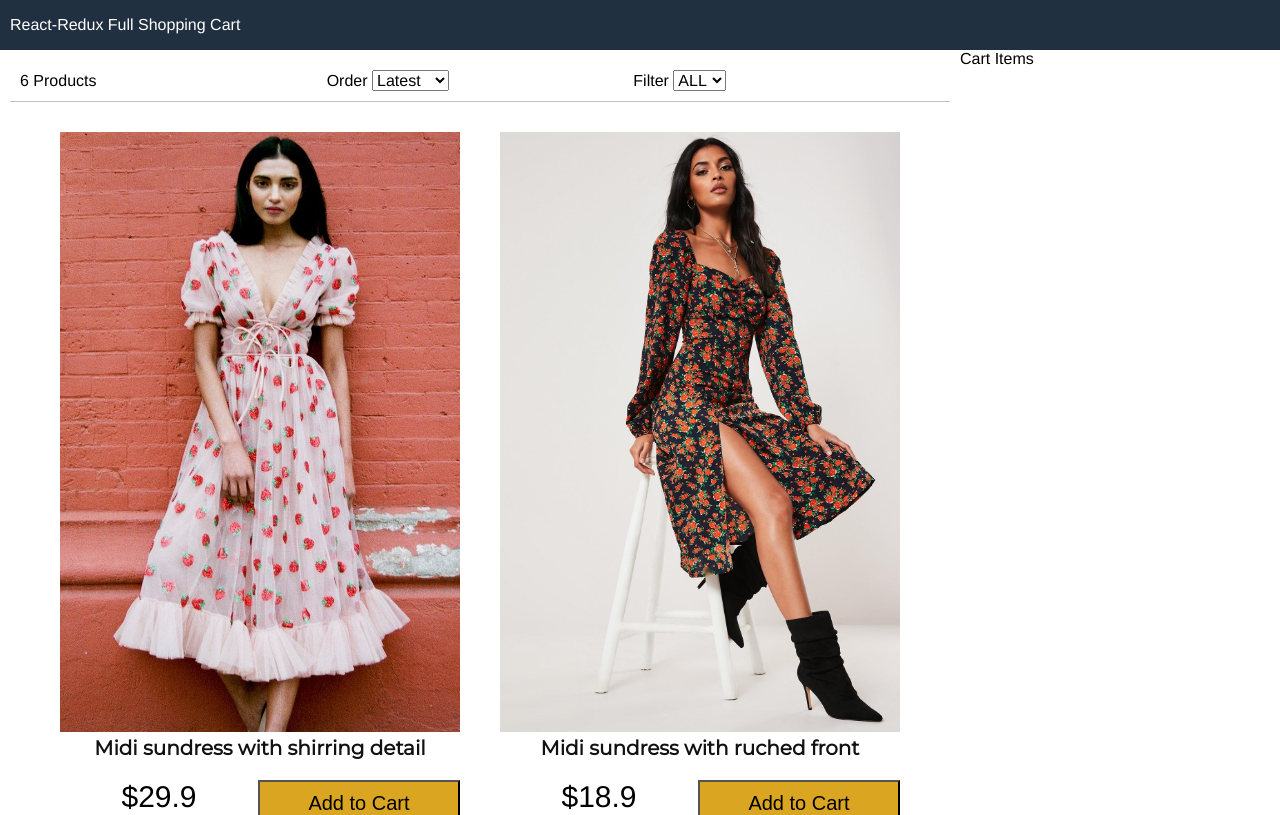
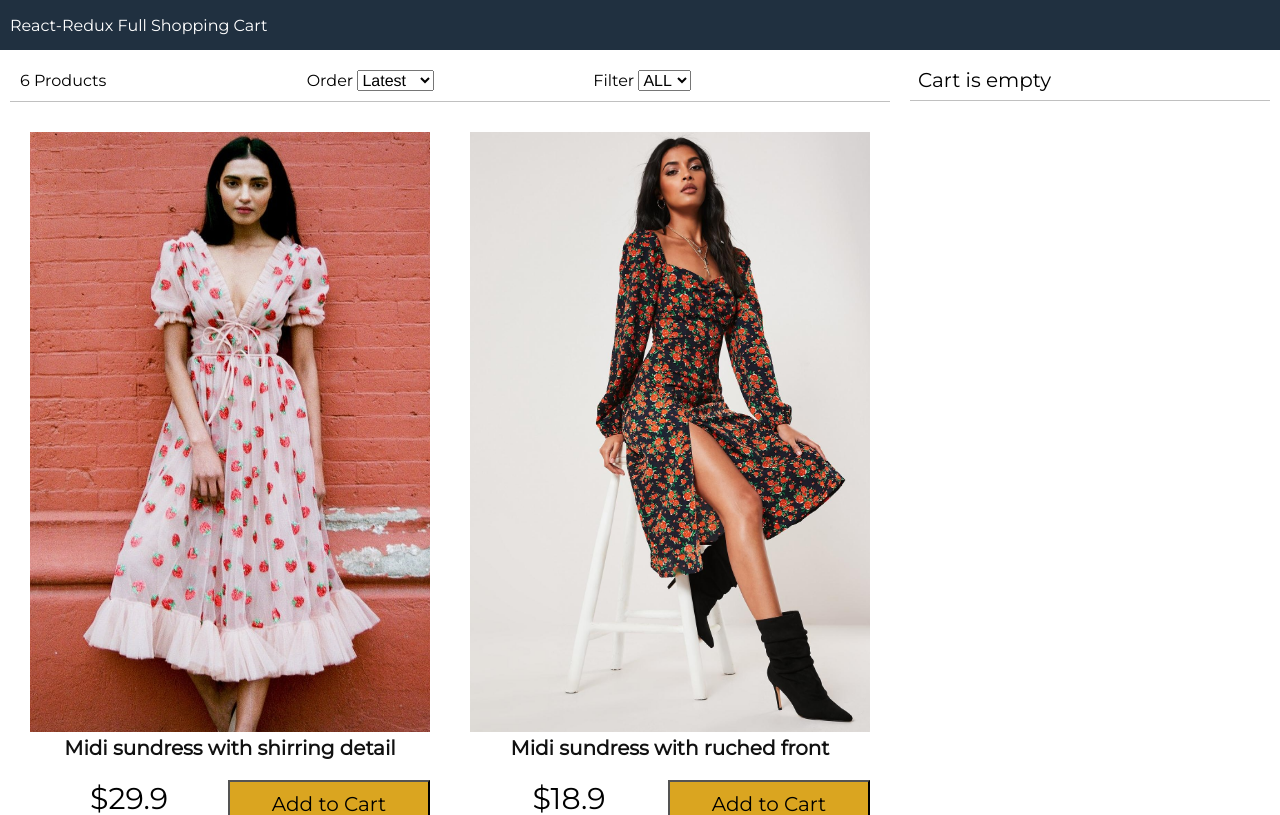
Before and after one commit to AGasco/full-shopping-cart, a React (Create React App) app: page / in a window 1280 px wide. Shown: the top 815 px of the page. Built offline with nearby package versions, Linux system fonts and the light colour scheme.

Commit message:
cart-component

```diff
--- a/src/App.css
+++ b/src/App.css
@@ -37,11 +37,12 @@
 }
 
 .App__mainContent {
-    flex: 3 60rem;
+    flex: 2.5 60rem;
 }
 
 .App__sidebar {
-    flex: 1 20rem;
+    flex: 1.5 20rem;
+    max-width: 700px;
 }
 
 .App__gridContainer>footer {
--- a/src/App.js
+++ b/src/App.js
@@ -1,14 +1,16 @@
 //feature 1
-import React, { useState } from "react";
+import React, { useState, useEffect } from "react";
 import Products from "./components/Products";
 import Filter from "./components/Filter";
 import data from "./data.json";
 import "./App.css";
+import Cart from "./components/Cart";
 
 function App() {
   const [products, setProducts] = useState(data.products);
   const [size, setSize] = useState("");
   const [sort, setSort] = useState("");
+  const [cartItems, setCartItems] = useState([]);
 
   const filterProducts = (e) => {
     const size = e.target.value;
@@ -36,6 +38,33 @@ function App() {
     setSort(e.target.value);
   };
 
+  const addToCart = (product) => {
+    const newCart = [...cartItems];
+    let alreadyInCart = false;
+    newCart.forEach((item) => {
+      if (item._id === product._id) {
+        console.log("We already have it");
+        item.count++;
+        alreadyInCart = true;
+      }
+    });
+    if (!alreadyInCart) {
+      newCart.push({ ...product, count: 1 });
+    }
+
+    setCartItems(newCart);
+  };
+
+  const removeFromCart = (cartItem) => {
+    const newCart = [...cartItems];
+    newCart.map((item, index) => {
+      if (item._id === cartItem._id) item.count--;
+      if (item.count === 0) newCart.splice(index, 1);
+    });
+
+    setCartItems(newCart);
+  };
+
   return (
     <div className="App">
       <div className="App__gridContainer">
@@ -52,9 +81,11 @@ function App() {
                 filterProducts={filterProducts}
                 sortProducts={sortProducts}
               />
-              <Products products={products} />
+              <Products addToCart={addToCart} products={products} />
             </div>
-            <div className="App__sidebar">Cart Items</div>
+            <div className="App__sidebar">
+              <Cart removeFromCart={removeFromCart} cartItems={cartItems} />
+            </div>
           </div>
         </main>
         <footer>All right is reserved</footer>
--- /dev/null
+++ b/src/components/Cart.jsx
@@ -0,0 +1,50 @@
+import React, { useState, useEffect } from "react";
+import CartItem from "./CartItem";
+import formatCurrency from "./../util";
+import "./../styles/Cart.css";
+
+function Cart({ cartItems, removeFromCart }) {
+  const [total, setTotal] = useState(0);
+
+  useEffect(() => {
+    if (cartItems.length > 0) {
+      const newTotal = cartItems.reduce(
+        (total, curr) => total + curr.price * curr.count,
+        0
+      );
+      setTotal(newTotal);
+    } else setTotal(0);
+  }, [cartItems]);
+
+  const countItems = () => {
+    return cartItems.reduce((total, item) => total + item.count, 0);
+  };
+
+  return (
+    <div className="cart">
+      <div className="cart__header">
+        {cartItems.length === 0
+          ? "Cart is empty"
+          : `You have ${countItems()} item(s) in the cart`}
+      </div>
+      <div className="cart__items">
+        {cartItems.map((item) => (
+          <CartItem
+            key={item.title}
+            quantity={item.count}
+            data={item}
+            removeFromCart={removeFromCart}
+          />
+        ))}
+      </div>
+      {cartItems.length !== 0 ? (
+        <div className="cart__price">
+          <p>{total ? `Total: ${formatCurrency(total)}` : "Total: $ 0"}</p>
+          <button>Proceed</button>
+        </div>
+      ) : null}
+    </div>
+  );
+}
+
+export default Cart;
--- /dev/null
+++ b/src/components/CartItem.jsx
@@ -0,0 +1,29 @@
+import React from "react";
+import formatCurrency from "./../util";
+import "./../styles/CartItem.css";
+
+function CartItem({ quantity, data, removeFromCart }) {
+  const renderPrice = () => {
+    if (quantity === 1) return formatCurrency(data.price);
+    else {
+      return `${quantity} X ${formatCurrency(data.price)}`;
+    }
+  };
+  return (
+    <div className="cartItem">
+      <div className="cartItem__left">
+        {" "}
+        <img src={data.image} alt={data.title} />
+      </div>
+      <div className="cartItem__right">
+        <p className="cartItem__title">{data.title}</p>
+        <div className="cartItem__price">
+          <p>{renderPrice()}</p>
+          <button onClick={() => removeFromCart(data)}>Remove</button>
+        </div>
+      </div>
+    </div>
+  );
+}
+
+export default CartItem;
--- a/src/components/Product.jsx
+++ b/src/components/Product.jsx
@@ -2,7 +2,7 @@ import React from "react";
 import formatCurrency from "./../util.js";
 import "./../styles/Product.css";
 
-function Product({ data }) {
+function Product({ data, addToCart }) {
   return (
     <div className="product">
       <a href={"#" + data._id}>
@@ -11,7 +11,9 @@ function Product({ data }) {
       </a>
       <div className="product__price">
         <div>{formatCurrency(data.price)}</div>
-        <button className="button primary">Add to Cart</button>
+        <button onClick={() => addToCart(data)} className="button primary">
+          Add to Cart
+        </button>
       </div>
     </div>
   );
--- a/src/components/Products.jsx
+++ b/src/components/Products.jsx
@@ -2,13 +2,13 @@ import React from "react";
 import Product from "./Product";
 import "./../styles/Products.css";
 
-function Products({ products }) {
+function Products({ products, addToCart }) {
   return (
     <div className="products">
       <ul>
         {products.map((product) => (
           <li key={product._id}>
-            <Product data={product} />
+            <Product addToCart={addToCart} data={product} />
           </li>
         ))}
       </ul>
--- a/src/index.css
+++ b/src/index.css
@@ -1,6 +1,8 @@
+@import url("https://fonts.googleapis.com/css2?family=Montserrat&display=swap");
 *, *::before, *::after {
   margin: 0;
   box-sizing: border-box;
+  font-family: Montserrat, Helvetica, Arial, sans-serif;
 }
 
 html {
--- /dev/null
+++ b/src/styles/Cart.css
@@ -0,0 +1,47 @@
+.cart {
+    display: flex;
+    flex-direction: column;
+    min-height: max-content;
+    height: 50vh;
+    padding: 1rem;
+    font-family: Montserrat, Helvetica, Arial, sans-serif;
+    font-size: 2rem;
+}
+
+.cart__header {
+    padding: 0.8rem;
+    margin-bottom: 40px;
+    border-bottom: .1rem solid #c0c0c0;
+}
+
+.cart__items {
+    display: flex;
+    flex-direction: column;
+    min-height: max-content;
+    height: auto;
+}
+
+.cart__price {
+    margin-top: 40px;
+    padding: 0.8rem;
+    display: flex;
+    align-items: center;
+}
+
+.cart__price>* {
+    flex: 0.5;
+}
+
+.cart__price>p {
+    font-size: 2.5rem;
+    font-weight: 600;
+    text-align: center;
+}
+
+.cart__price>button {
+    font-size: 2rem;
+    padding: 10px 0;
+    font-family: Montserrat, Helvetica, Arial, sans-serif;
+    background-color: goldenrod;
+    cursor: pointer;
+}
--- /dev/null
+++ b/src/styles/CartItem.css
@@ -0,0 +1,50 @@
+.cartItem {
+    height: 50px;
+    width: 100%;
+    display: flex;
+    padding: 5px 0;
+    margin-bottom: 5px;
+    height: max-content;
+}
+
+.cartItem__left {
+    flex: 0.2;
+}
+
+.cartItem__right {
+    flex: 0.8;
+    padding-left: 20px;
+}
+
+.cartItem img {
+    width: 100px;
+    height: 100px;
+    object-fit: cover;
+}
+
+.cartItem__title {
+    font-weight: 500;
+}
+
+.cartItem__price {
+    display: flex;
+    align-items: center;
+    width: 100%;
+    padding-top: 20px;
+}
+
+.cartItem__price>* {
+    flex: 0.5;
+}
+
+.cartItem__price>p {
+    text-align: right;
+    font-weight: 600;
+    padding-right: 10px;
+}
+
+.cartItem__price>button {
+    font-size: 2rem;
+    padding: 10px 0;
+    cursor: pointer;
+}
--- a/src/styles/Product.css
+++ b/src/styles/Product.css
@@ -1,4 +1,3 @@
-@import url("https://fonts.googleapis.com/css2?family=Montserrat&display=swap");
 .product {
     margin: 0 20px;
 }
@@ -41,6 +40,7 @@
     cursor: pointer;
     font-size: 2rem;
     padding: 10px 0;
+    font-family: Montserrat, Helvetica, Arial, sans-serif;
     transition: all 0.1s;
 }
 
```
Also changed, not shown: 1 other file (tests, documents, lock files or other folders).
